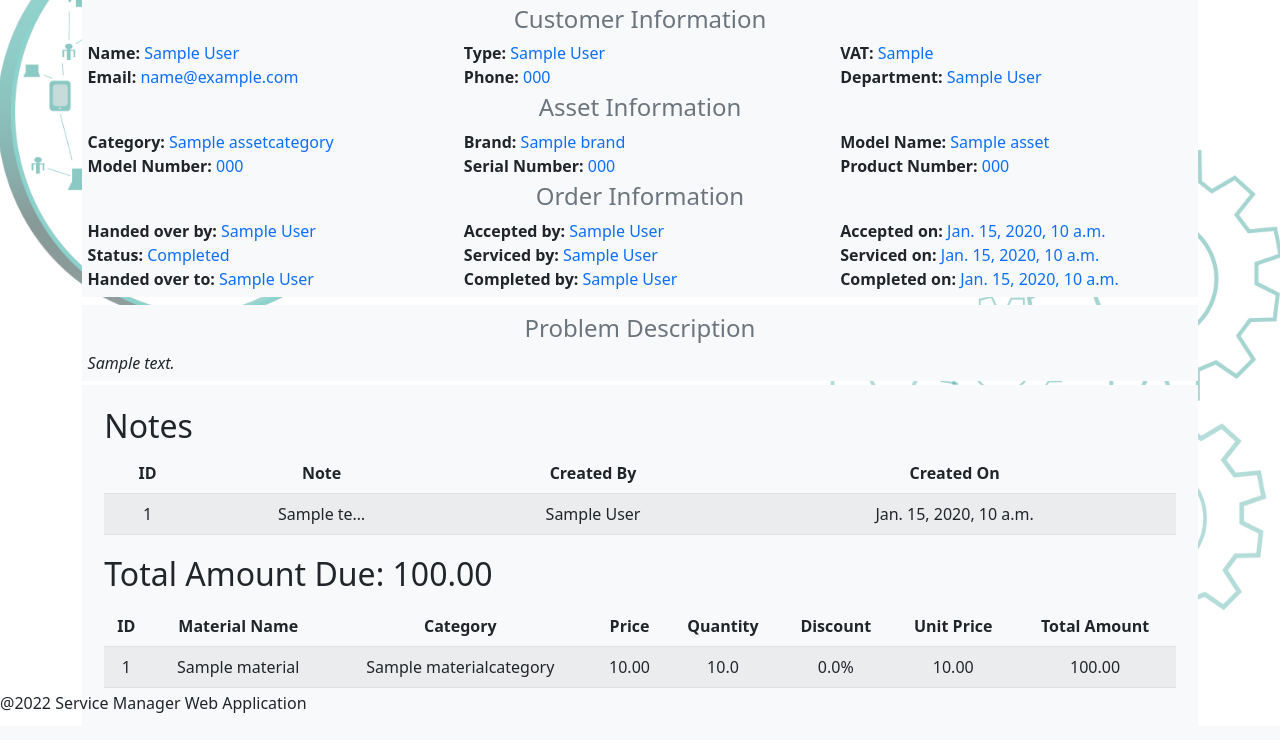
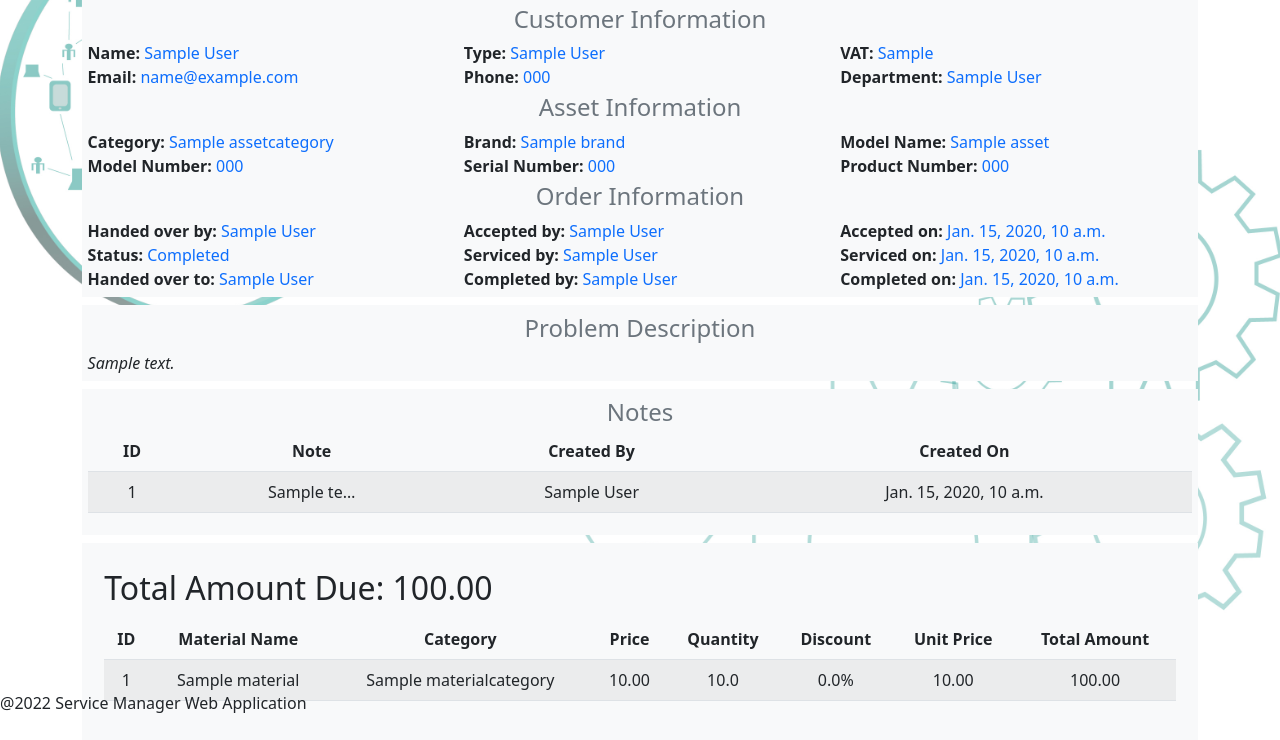
Before and after one commit to svetlinst/Service-manager, a Django app: page /en/service_order/1/ in a window 1280 px wide. Shown: the part 85-825 px from the top of the page. Before the commit the page ends 798 px from the top, so only its background shows below. Run offline with Django 4.2, Linux system fonts and the light colour scheme; a user stored in the database is signed in; tables that the repository leaves empty hold one stand-in row (values such as "Sample post"); parts of the project's set-up code (start-up, migrations or seed data) failed here and were passed over; some libraries are stand-ins or nearby versions.

Commit message:
Changes to SOH detail page. Re-order the page sections. Minor UI changes

```diff
--- a/service_manager/service_manager/main/templates/service_order_header/core/service_order_details.html
+++ b/service_manager/service_manager/main/templates/service_order_header/core/service_order_details.html
@@ -1,4 +1,5 @@
 {% extends 'base.html' %}
+{% load common_tags %}
 
 {% block content %}
     <div class="d-block mt-2 rounded-lg bg-light mb-2" style="padding:0.5%">
@@ -20,7 +21,8 @@
                         class="text-dark">Email: </b>{{ service_order_header.customer.email_address }}</p>
             </div>
             <div class="col">
-                <p class="text-primary mb-0"><b class="text-dark">Phone: </b>{{ service_order_header.customer.phone_number }}
+                <p class="text-primary mb-0"><b
+                        class="text-dark">Phone: </b>{{ service_order_header.customer.phone_number }}
                 </p>
             </div>
             <div class="col">
@@ -107,6 +109,33 @@
         <div class="text-left"><i>{{ service_order_header.problem_description }}</i></div>
     </div>
 
+    {#    Service order notes actions#}
+    {% if not service_order_header.pk|soh_is_completed_without_notes %}
+        <div class="d-block mt-2 rounded-lg bg-light mb-2" style="padding:0.5%">
+            <div class="row">
+                <div class="col-md-12 text-right align-self-center my-1">
+                    <div class="text-center">
+                        <h4 class='text-secondary d-inline'>Notes</h4>
+                        {% if not service_order_header.is_completed %}
+                            {% if perms.main.add_serviceordernote %}
+                                <a href="{% url 'create_service_order_note' service_order_header.pk %}?next={{ request.path|urlencode }}"
+                                   class="btn btn-success float-end">Add
+                                    Note</a>
+                            {% endif %}
+                        {% endif %}
+                    </div>
+                </div>
+            </div>
+            {% if service_order_header.serviceordernote_set.all %}
+                {% include 'service_order_note/service_order_notes.html' %}
+            {% else %}
+                <div class="text-center">
+                    <p><i>Click on the "Add Note" button to create a note.</i></p>
+                </div>
+            {% endif %}
+        </div>
+    {% endif %}
+
     {#    Action menu bar#}
     <div class="d-block rounded-lg bg-light" style="padding:2%">
         <div class="row">
@@ -124,7 +153,7 @@
                         <a class="btn btn-outline-warning float-end" href="#" data-bs-toggle="modal"
                            data-bs-target="#rollback_modal">Rollback
                             Order</a>
-                        <a class="btn btn-outline-success float-end"
+                        <a class="btn btn-outline-success float-end me-2"
                            href="{% url 'handover_service_order' service_order_header.id %}">Finalize
                             Order</a>
                     </div>
@@ -132,22 +161,6 @@
             {% endif %}
         </div>
 
-        {#    Service order notes actions#}
-        {% if not service_order_header.is_completed %}
-            <div class="row">
-                {% if perms.main.add_serviceordernote %}
-                    <div class="col-md-12 text-right align-self-center my-1">
-                        <a href="{% url 'create_service_order_note' service_order_header.pk %}?next={{ request.path|urlencode }}"
-                           class="btn btn-success float-end">Add
-                            Note</a>
-                    </div>
-                {% endif %}
-            </div>
-        {% endif %}
-        {% if service_order_header.serviceordernote_set.all %}
-            <h2>Notes</h2>
-            {% include 'service_order_note/service_order_notes.html' %}
-        {% endif %}
         {% block sod_create %}
 
         {% endblock %}
```
